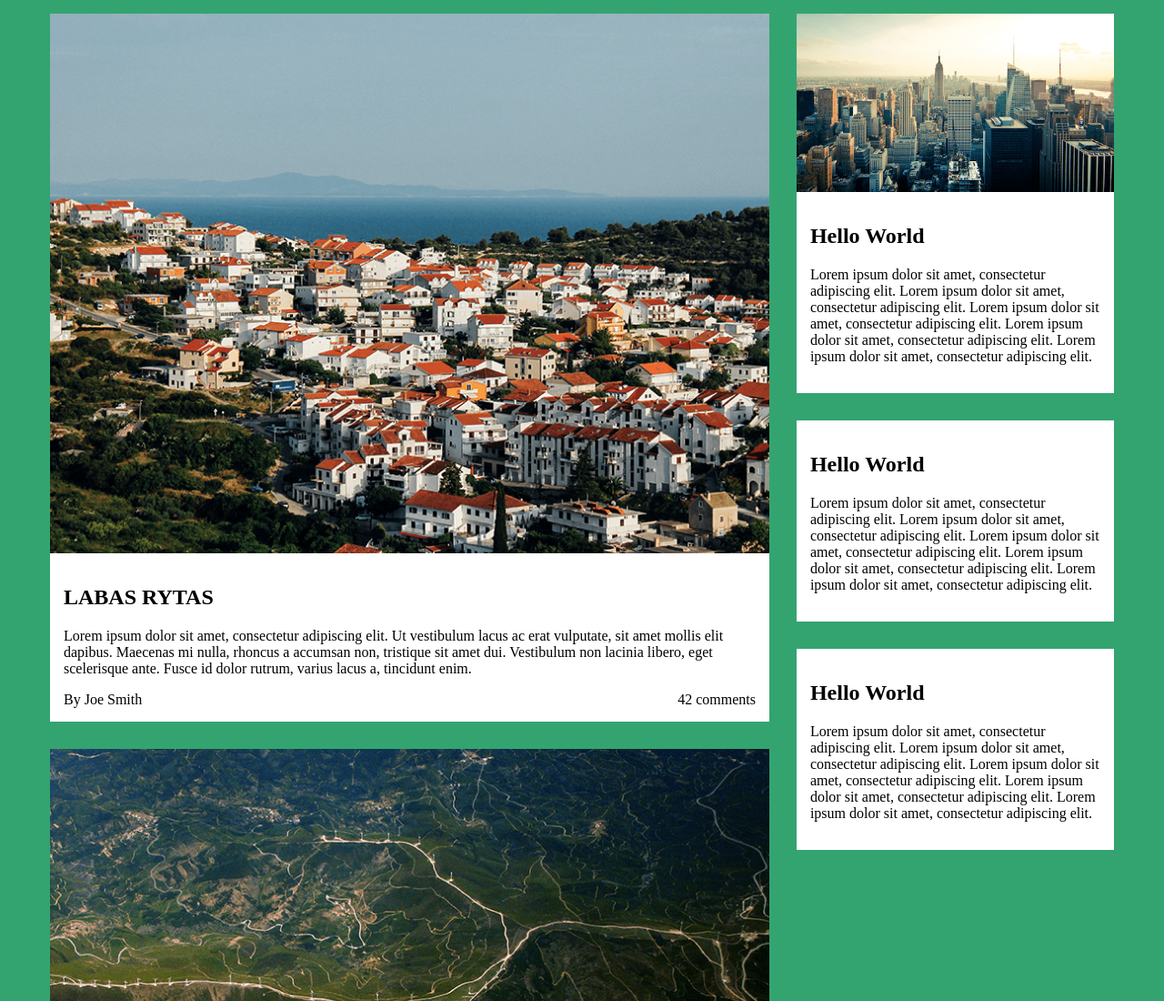
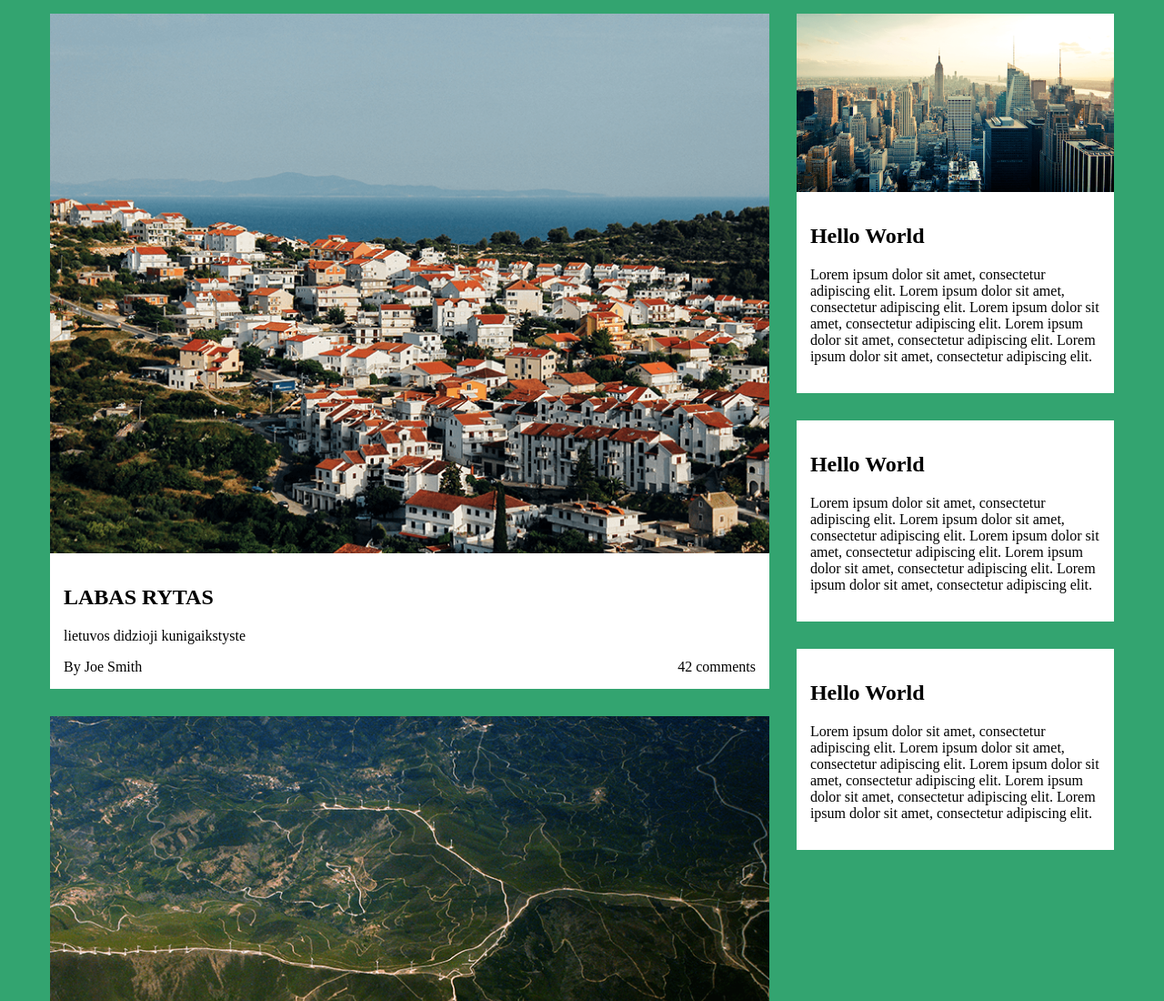
Before and after one commit to evaldas23/site, a plain HTML site: page index.html in a window 1280 px wide. Shown: the top 1100 px of the page at 91% size. Drawn offline with Linux system fonts and the light colour scheme.

Commit message:
third commit

```diff
--- a/index.html
+++ b/index.html
@@ -14,7 +14,7 @@
             <img src="img/image-01.png" alt="image-01">
             <div class="text">
                 <h2>LABAS RYTAS</h2>
-                <p>Lorem ipsum dolor sit amet, consectetur adipiscing elit. Ut vestibulum lacus ac erat vulputate, sit amet mollis elit dapibus. Maecenas mi nulla, rhoncus a accumsan non, tristique sit amet dui. Vestibulum non lacinia libero, eget scelerisque ante. Fusce id dolor rutrum, varius lacus a, tincidunt enim.</p>
+                <p>lietuvos didzioji kunigaikstyste</p>
                 <div class="comments">
                     <span>By Joe Smith</span>
                     <span>42 comments</span>
```
